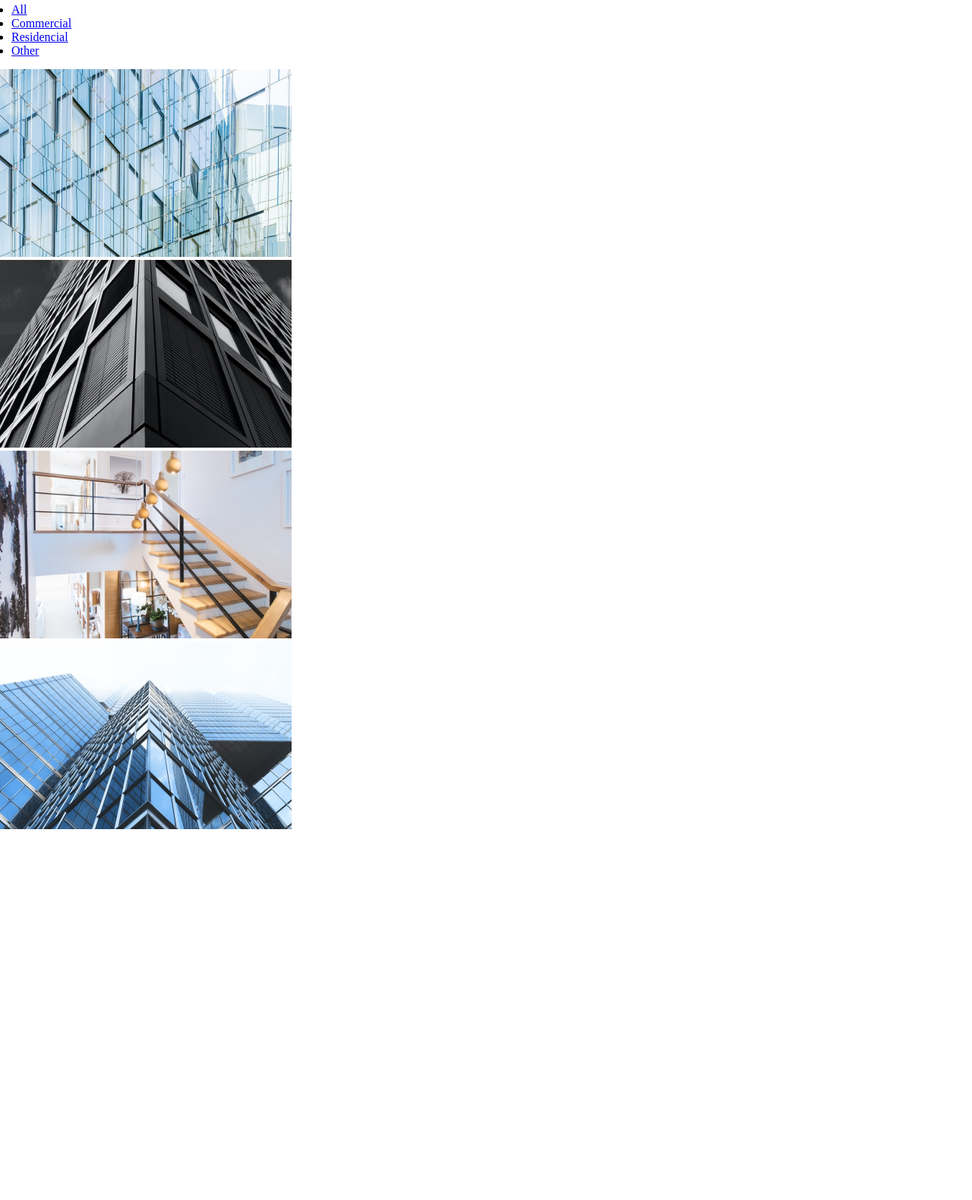
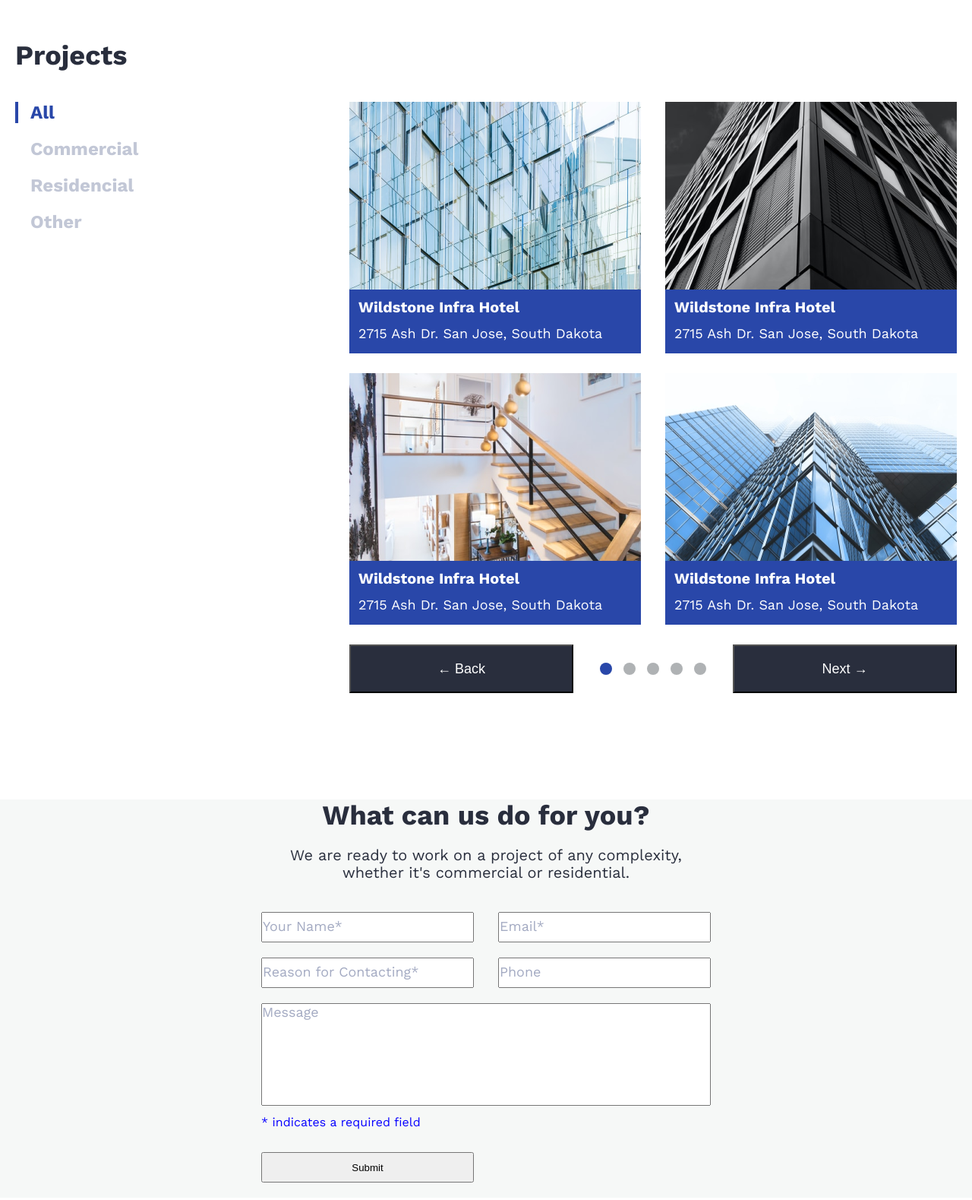
Before and after one commit to alissonsuassuna/venda-de-imoveis, a plain HTML site: page index.html in a window 1280 px wide. Shown: the part 3915-5494 px from the top of the page at 76% size. Before the commit the page ends 5010 px from the top, so only its background shows below. Drawn offline with nearby package versions, Linux system fonts and the light colour scheme.

Commit message:
finalizado seção projects

```diff
--- a/css/styles.css
+++ b/css/styles.css
@@ -9,7 +9,7 @@
   margin: 0 auto;
 }
 
-nav {
+header nav {
   padding: 15px;
   display: flex;
   justify-content: space-between;
@@ -528,6 +528,14 @@ h3 {
   background-size: cover;
   background-repeat: no-repeat;
   height: 300px;
+}
+
+.container-consultation {
+  max-width: 1340px;
+  position: relative;
+  top: 50%;
+  left: 50%;
+  transform: translate(-50%, -50%);
   display: flex;
   justify-content: space-around;
   align-items: center;
@@ -567,3 +575,213 @@ h3 {
 }
 
 /* SECTION SEC-PROJECTS */
+.sec-projects {
+  padding: 90px 0 140px 0;
+}
+
+.sec-projects .titulo-secprojects {
+  max-width: 1240px;
+  margin: 0 auto 40px auto;
+  font-family: "Work Sans";
+  font-style: normal;
+  font-weight: 700;
+  font-size: 36px;
+  line-height: 42px;
+  color: #292e3d;
+}
+
+.container-projects {
+  max-width: 1240px;
+  margin: 0 auto;
+  display: flex;
+  justify-content: space-between;
+}
+
+.projects-menu {
+  font-family: "Work Sans";
+  font-style: normal;
+  font-weight: 700;
+  font-size: 24px;
+  line-height: 28px;
+}
+
+.projects-menu ul {
+  width: 400px;
+  list-style: none;
+  display: flex;
+  flex-direction: column;
+  gap: 20px;
+}
+
+.projects-menu ul li a {
+  text-decoration: none;
+  color: #c2c7d6;
+  margin-left: 20px;
+}
+
+.projects-menu ul li .ativo {
+  color: #2947a9;
+  position: relative;
+}
+
+.projects-menu ul li .ativo::before {
+  position: absolute;
+  content: "";
+  top: 0;
+  left: -20px;
+  width: 4px;
+  height: 28px;
+  background: #2947a9;
+}
+
+.projects-figures {
+  display: grid;
+  grid-template-columns: 1fr 1fr;
+  column-gap: 32px;
+  row-gap: 110px;
+}
+
+.figure {
+  width: 384px;
+  height: 247px;
+}
+.projects-figures img {
+  position: absolute;
+}
+
+figcaption {
+  position: relative;
+  top: 247px;
+  display: flex;
+  flex-direction: column;
+  padding: 12px 12px 16px;
+  gap: 12px;
+  width: 384px;
+  height: 84px;
+  background: #2947a9;
+}
+
+.projects-figures figcaption h2 {
+  color: #fff;
+  font-family: "Work Sans";
+  font-weight: 700;
+  font-size: 20px;
+  line-height: 23px;
+}
+
+.projects-figures figcaption p {
+  font-family: "Work Sans";
+  font-style: normal;
+  font-weight: 400;
+  font-size: 18px;
+  line-height: 21px;
+  color: #ffffff;
+}
+
+.navgation-btn {
+  display: flex;
+  justify-content: space-between;
+  align-items: center;
+  grid-column: 1 / span 2;
+}
+
+.navgation-btn .btn-back,
+.navgation-btn .btn-next {
+  width: 295px;
+  height: 64px;
+  background: #292e3d;
+  font-weight: 400;
+  font-size: 18px;
+  line-height: 21px;
+  text-align: center;
+  color: #ffffff;
+}
+
+.bol {
+  display: flex;
+  gap: 15px;
+}
+
+.bolinha {
+  border-radius: 50%;
+  width: 16px;
+  height: 16px;
+  background: #afb2b4;
+}
+
+.b1 {
+  background: #2947a9;
+}
+
+/* SECTION CONTACT */
+
+.contact {
+  background: #f6f8f7;
+}
+
+.contact h2 {
+  text-align: center;
+  font-family: "Work Sans";
+  font-weight: 700;
+  font-size: 36px;
+  line-height: 42px;
+  color: #292e3d;
+}
+
+.contact .sub-title-contact {
+  width: 539px;
+  height: 46px;
+  font-family: "Work Sans";
+  font-weight: 400;
+  font-size: 20px;
+  line-height: 23px;
+  margin: 20px auto;
+  text-align: center;
+  color: #292e3d;
+}
+
+.form {
+  max-width: 592px;
+  margin: 40px auto;
+}
+input::placeholder {
+  font-family: "Work Sans";
+  font-weight: 400;
+  font-size: 18px;
+  line-height: 21px;
+  color: #a3aac2;
+}
+
+input {
+  width: 280px;
+  height: 40px;
+  margin-bottom: 20px;
+}
+
+textarea {
+  width: 592px;
+  height: 135px;
+  resize: none;
+}
+
+textarea::placeholder {
+  font-family: "Work Sans";
+  font-weight: 400;
+  font-size: 18px;
+  line-height: 21px;
+  color: #a3aac2;
+}
+
+#email,
+#phone {
+  margin-left: 28px;
+}
+
+.form #req {
+  margin: 8px 0px 30px 0px;
+  font-family: "Work Sans";
+  font-weight: 400;
+  font-size: 16px;
+  line-height: 19px;
+  color: rgb(8, 0, 255);
+}
--- a/index.html
+++ b/index.html
@@ -247,19 +247,24 @@
         </div>
       </section>
       <section class="consultation">
+        <div class="container-consultation">
           <div class="consultation-content">
             <h2>Free consultation with exceptional quality</h2>
             <p>Just one call away: +84 1102 2703</p>
           </div>
           <button>Get your consultation</button>
+        </div>
       </section>
 
       <section class="sec-projects">
-        <h2>Projects</h2>
+        <h2 class="titulo-secprojects">Projects</h2>
+        <div class="container-projects">
           <div class="projects-menu">
             <nav>
               <ul>
-              <li><a href="#">All</a></li>
+                <li>
+                  <a class="ativo" href="#">All</a>
+                </li>
                 <li><a href="#">Commercial</a></li>
                 <li><a href="#">Residencial</a></li>
                 <li><a href="#">Other</a></li>
@@ -267,39 +272,84 @@
             </nav>
           </div>
           <div class="projects-figures">
-          <figure>
+            <figure class="figure fig1">
               <img
                 src="./assets/images/projects/wildstone.png"
                 alt="Wilstone"
                 width="384px"
                 height="247px"
               />
+              <figcaption>
+                <h2>Wildstone Infra Hotel</h2>
+                <p>2715 Ash Dr. San Jose, South Dakota</p>
+              </figcaption>
             </figure>
-          <figure>
+            <figure class="figure fig2">
               <img
                 src="./assets/images/projects/wishstone.png"
                 alt="wishstone"
                 width="384px"
                 height="247px"
               />
+              <figcaption>
+                <h2>Wildstone Infra Hotel</h2>
+                <p>2715 Ash Dr. San Jose, South Dakota</p>
+              </figcaption>
             </figure>
-          <figure>
+            <figure class="figure fig3">
               <img
                 src="./assets/images/projects/parkinstone.png"
                 alt="parkinstone"
                 width="384px"
                 height="247px"
               />
+              <figcaption>
+                <h2>Wildstone Infra Hotel</h2>
+                <p>2715 Ash Dr. San Jose, South Dakota</p>
+              </figcaption>
             </figure>
-          <figure>
+            <figure class="figure fig4">
               <img
                 src="./assets/images/projects/oregano.png"
                 alt="oregano"
                 width="384px"
                 height="247px"
               />
+              <figcaption>
+                <h2>Wildstone Infra Hotel</h2>
+                <p>2715 Ash Dr. San Jose, South Dakota</p>
+              </figcaption>
             </figure>
+            <div class="navgation-btn">
+              <button class="btn-back">&larr; Back</button>
+              <span class="bol">
+                <div class="bolinha b1"></div>
+                <div class="bolinha"></div>
+                <div class="bolinha"></div>
+                <div class="bolinha"></div>
+                <div class="bolinha"></div>
+              </span>
+              <button class="btn-next">Next &rarr;</button>
             </div>
+          </div>
+        </div>
+      </section>
+
+      <section class="contact">
+        <h2>What can us do for you?</h2>
+        <p class="sub-title-contact">
+          We are ready to work on a project of any complexity, whether it's commercial or
+          residential.
+        </p>
+        <form class="form">
+          <input type="text" placeholder="Your Name*" />
+          <input id="email" type="email" placeholder="Email*" />
+          <input type="text" placeholder="Reason for Contacting*" />
+          <input id="phone" type="text" placeholder="Phone" />
+          <textarea cols="30" rows="10" placeholder="Message"></textarea>
+          <p id="req">* indicates a required field</p>
+          <input type="button" value="Submit" />
+        </form>
       </section>
     </main>
   </body>
```
Lines whose indentation alone changed are shown as unchanged.
